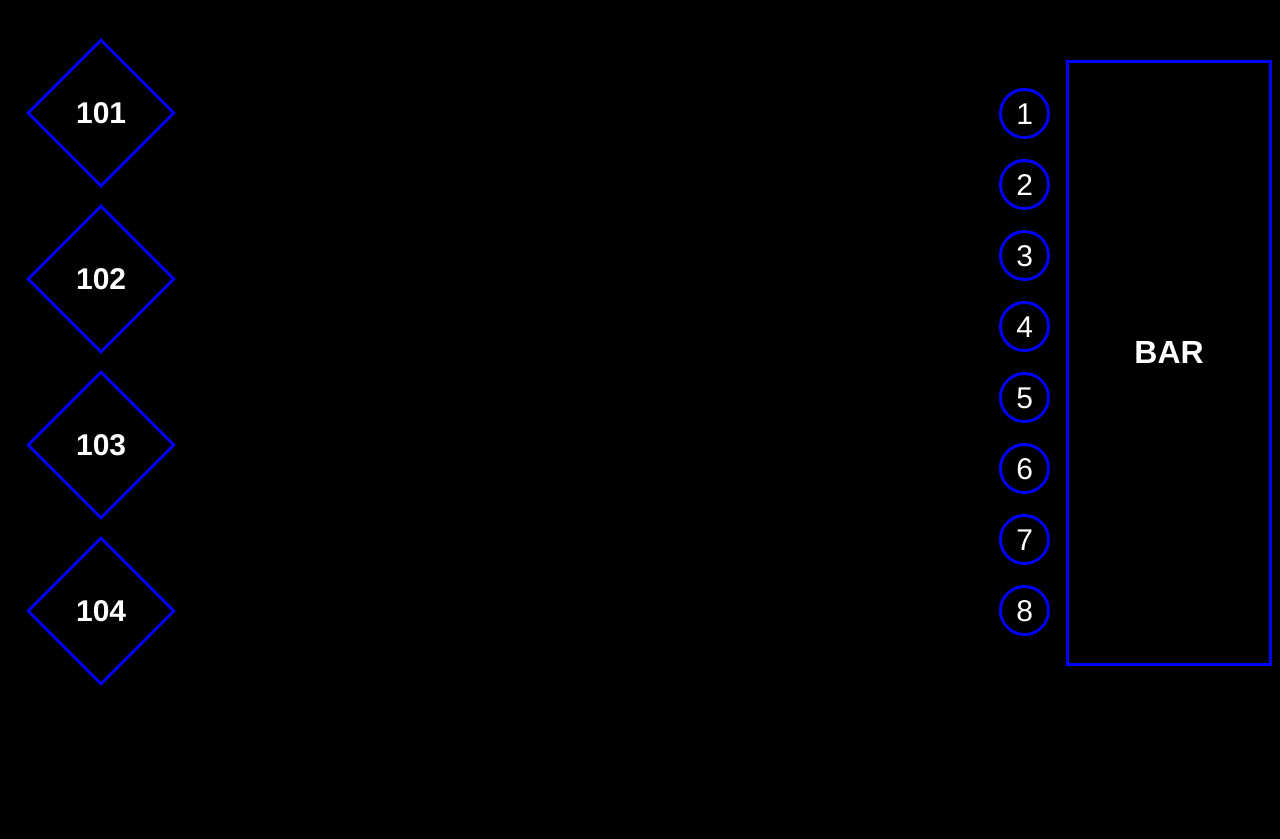
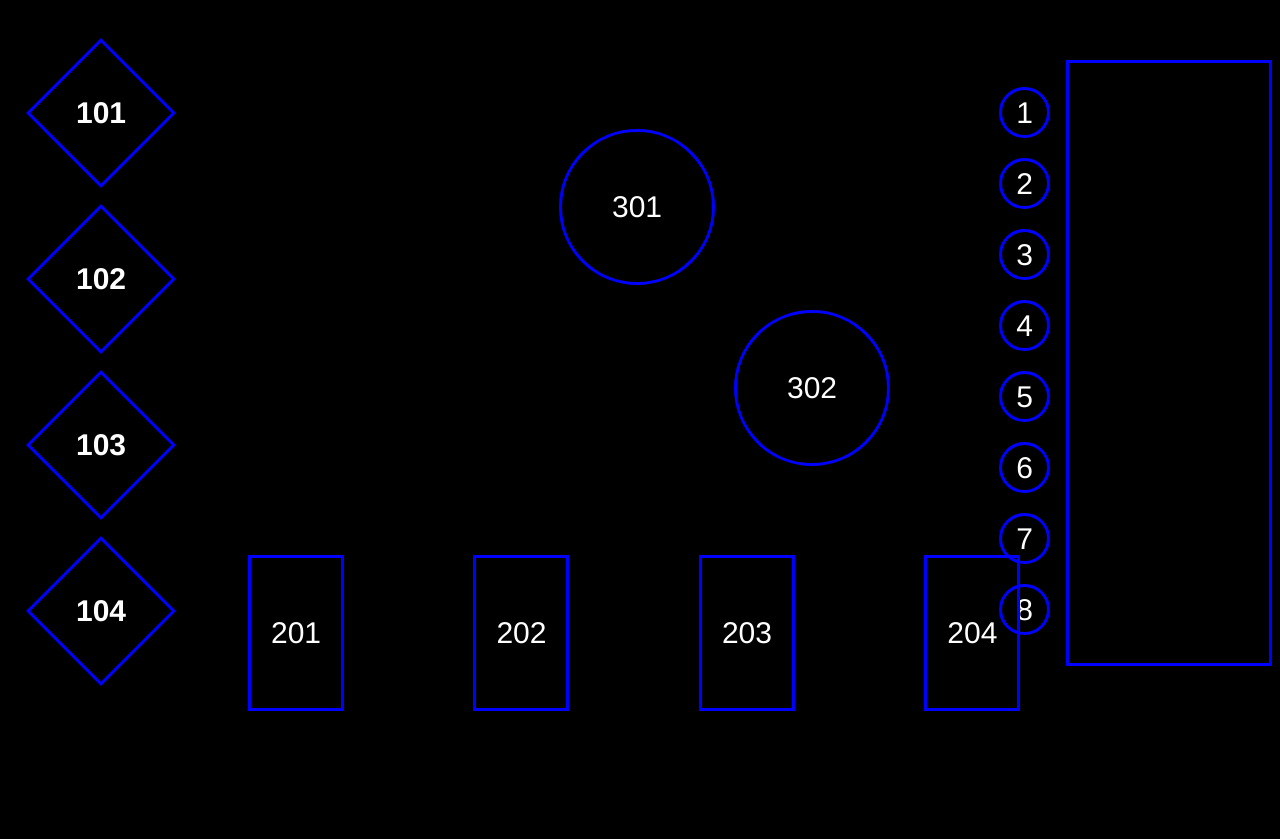
Before and after one commit to ageorgia79/POS3, a website: page app/index.html in a window 1280 px wide. Before the commit the page ends 800 px from the top, so only its background shows below. Drawn offline with nearby package versions, Linux system fonts and the light colour scheme; files that its build step writes are made by us from their sources.

Commit message:
dining room layout

```diff
--- a/app/index.html
+++ b/app/index.html
@@ -24,7 +24,10 @@
 
         <div class="container">
             <div class="bar">
-                <h1>BAR</h1>
+            <ul class="hightops">
+                <li class="hightop1">301</li>
+                <li class="hightop2">302</li>
+            </ul>
             <ul class="stools">
                 <li class="stool stool-1">1</li>
                 <li class="stool stool-2">2</li>
@@ -36,23 +39,41 @@
                 <li class="stool stool-8">8</li>
             </ul>
             </div><!--bar-->
-            <ul class="floorplan">
-                <li class="angletable table-101">
+
+            <ul class="angletables">
+
+                <li class="table table-101">
+
                     <h1>101</h1>
                 </li>
-                <li class="angletable table-102">
+                <li class="table table-102">
                     <h1>102</h1>
                 </li>
-                <li class="angletable table-103">
+                <li class="table table-103">
                     <h1>103</h1>
                 </li>
-                <li class="angletable table-104">
+                <li class="table table-104">
                     <h1>104</h1>
                 </li>
+            </ul><!--angletables-->
+
+            <ul class="booths">
+                <li class="booth booth-1">201</li>
+                <li class="booth booth-2">202</li>
+                <li class="booth booth-3">203</li>
+                <li class="booth booth-4">204</li>
             </ul>
 
+        </div><!--container-->
 
-        </div><!--container-->
+
+
+
+
+
+
+
+
 
 
         <!-- build:js scripts/vendor.js -->
--- a/app/styles/main.scss
+++ b/app/styles/main.scss
@@ -6,14 +6,18 @@ body {
     background-color: black;
     font-family: "Helvetica Neue", Helvetica, Arial, sans-serif;
     color: #333;
+
+
+
 }
 
 .container {
     width: 100%;
-    background-image: url();
+    background-color: black;
+
 }
 
-.angletable {
+.table {
     list-style-type: none;
     cursor: pointer;
     height: 100px;
@@ -24,11 +28,11 @@ body {
     border: 3px solid blue;
     transform: rotate(45deg);
     position: relative;
-    //bottom: 40px;
+
 }
 
 
-.angletable  h1 {
+.table  h1 {
         color: white;
         font-size: 30px;
         text-align: center;
@@ -45,7 +49,8 @@ body {
         color: white;
         text-align: center;
         position: relative;
-        top: 250px;
+        top: 230px;
+
     }
 }
 
@@ -61,7 +66,59 @@ body {
     line-height: 45px;
     position: relative;
     right: 110px;
-    bottom: 55px;
+    bottom: 320px;
     border-radius: 100px;
 
 }
+
+.booth {
+    display: inline-block;
+    left: 200px;
+    margin-right: 125px;
+    position: relative;
+    bottom: 125px;
+    height: 150px;
+    width: 90px;
+    border: 3px solid blue;
+    color: white;
+    font-size: 30px;
+    line-height: 150px;
+    text-align: center;
+
+}
+
+.angletables {
+    width: 200px;
+    margin: 0px;
+
+}
+
+.hightop1 {
+    list-style-type: none;
+    color: white;
+    font-size: 30px;
+    text-align: center;
+    line-height: 150px;
+    position: relative;
+    right: 550px;
+    top: 50px;
+    height: 150px;
+    width: 150px;
+    border: 3px solid blue;
+    border-radius: 100px;
+}
+
+.hightop2 {
+    position: relative;
+    right: 375px;
+    top: 75px;
+    height: 150px;
+    width: 150px;
+    border: 3px solid blue;
+    border-radius: 100px;
+    list-style-type: none;
+    color: white;
+    font-size: 30px;
+    text-align: center;
+    line-height: 150px;
+}
```
